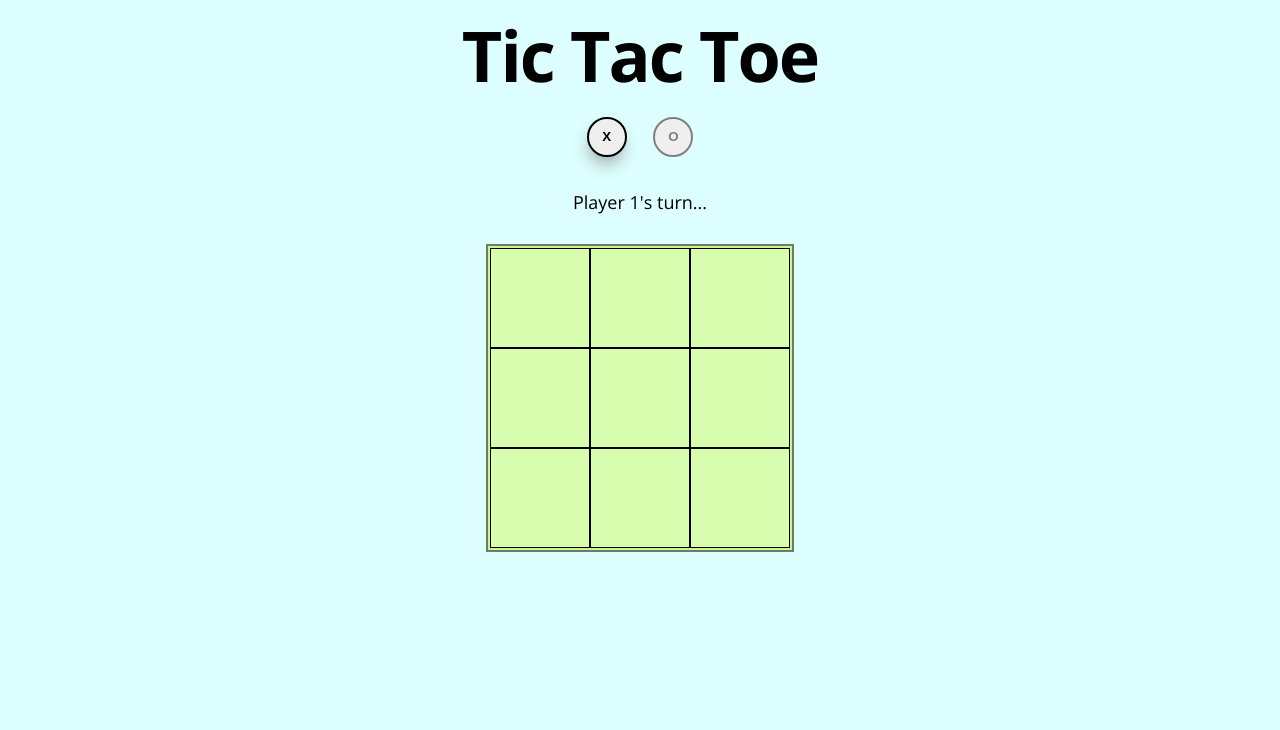
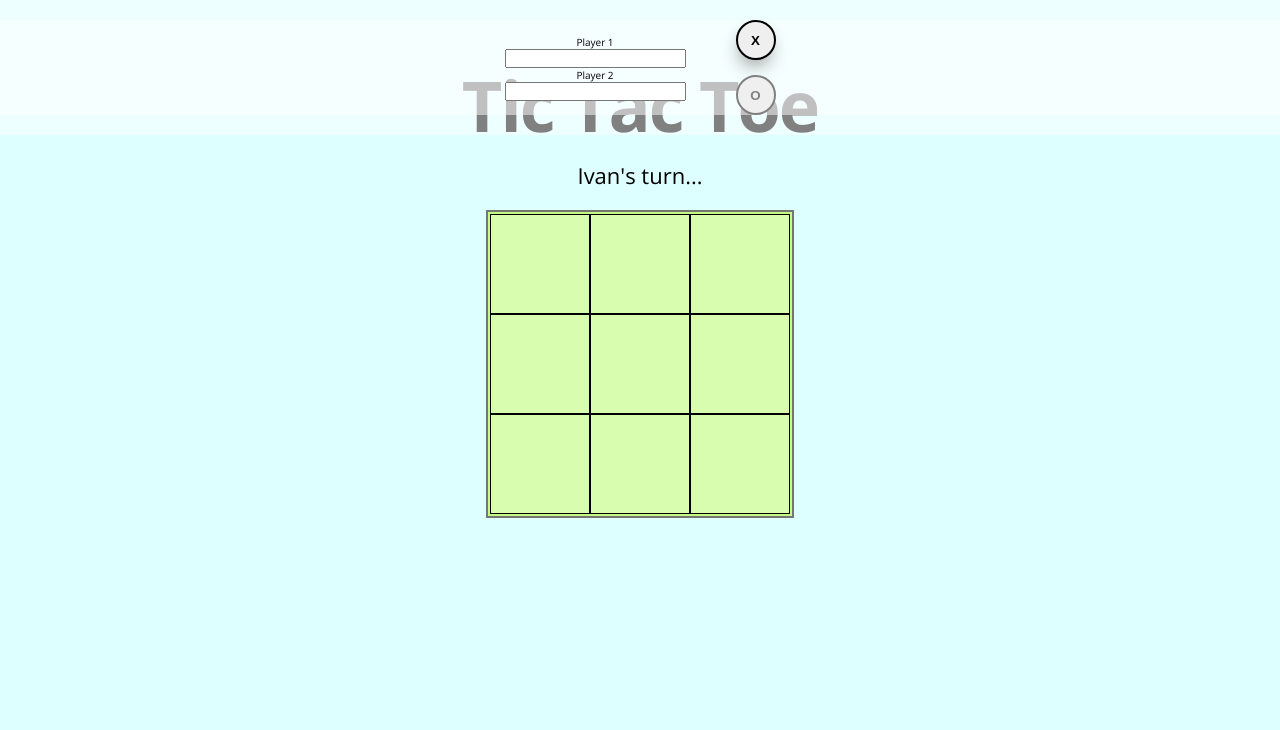
Before and after one commit to ivan-s-s/tic-tac-toe, a plain HTML site: page index.html in a window 1280 px wide. Shown: the top 730 px of the page. Drawn offline with nearby package versions, Linux system fonts and the light colour scheme.

Commit message:
Add start pop-up html and css

```diff
--- a/index.html
+++ b/index.html
@@ -12,24 +12,28 @@
 
 <body>
   <header>
-    <div id="winnerPopUp" class="win hide">
+    <div class="card">
+      <div class="item player">
+        <div class="names-box">
+          <label for="playerOne">Player 1</label>
+          <input type="text" name="playerOne" id="playerOne">
+          <label for="playerTwo">Player 2</label>
+          <input type="text" name="playerTwo" id="playerTwo">
+        </div>
+        <div class="picks-box">
+          <button class="btn btn-pick x-btn selected" onclick="changeToX()">X</button>
+          <button class="btn btn-pick o-btn not-selected" onclick="changeToO()">O</button>
+        </div>
       </div>
+    </div>
+    <div id="winnerPopUp" class="win hide"></div>
   </header>
 
   <main>
     <div class="title">Tic Tac Toe</div>
     <div class="board">
-
-
-      <div class="card">
-        <div class="item player">
-          <button class="btn btn-pick x-btn selected" onclick="changeToX()">X</button>
-          <button class="btn btn-pick o-btn not-selected" onclick="changeToO()">O</button>
-        </div>
-
         <div class="turn"></div>
         <div class="item game-board"></div>
-      </div>
     </div>
   </main>
 
--- a/script.js
+++ b/script.js
@@ -81,7 +81,7 @@ function GameController(
       board.dropToken(index, getActivePlayer().token);
       activePlayer.value.push(+index);
 
-      if (checkWin(getActivePlayer().value, index)) {
+      if (CheckWin(getActivePlayer().value, index)) {
         printWinner(getActivePlayer().name);
         winnerStatus.changeWinnerStatus();
       } else {
@@ -119,7 +119,7 @@ function WinnerStatus() {
   }
 }
 
-function checkWin(playerValues, index) {
+function CheckWin(playerValues, index) {
   const winCombanations = [
     [0, 1, 2],
     [3, 4, 5],
@@ -147,8 +147,8 @@ function checkWin(playerValues, index) {
   }
 }
 
-function ScreenController() {
-  const game = GameController();
+function ScreenController(playerOne, playerTwo) {
+  const game = GameController(playerOne, playerTwo);
   const playerTurnDiv = document.querySelector('.turn');
   const boardDiv = document.querySelector('.game-board');
 
@@ -193,8 +193,17 @@ function ScreenController() {
   updateScreen();
 }
 
-ScreenController();
+// function StartController() {
+//   const gamePage = ScreenController();
+//   const startDiv = document.querySelector('.card');
 
+//   const startScreen = () => {
+//     startDiv.
+//   }
+
+// }
+
+ScreenController('Ivan', 'Nikita');
 
 // function changeToX() {
 //     const xBtn = document.querySelector('.x-btn');
--- a/style.css
+++ b/style.css
@@ -20,41 +20,39 @@ body {
     background-color: #deffff;
 }
 
-main {
-    margin: 0;
-    padding: 2rem 0;
-}
-
-.title {
-    text-align: center;
-    font-size: 7rem;
-    font-weight: 700;
-    letter-spacing: -0.2rem;
-    line-height: 1em;
-    /* margin: 2rem 0; */
-}
-
-.board {
+.card {
     display: flex;
     justify-content: center;
     align-items: center;
     flex-direction: column;
+    position: absolute;
     width: 100%;
-    margin: auto;
-    position: relative;
+    background-color: rgba(255, 255, 255, 0.5);
 }
 
-.card {
+.item.player {
+    display: flex;
+    flex-wrap: wrap;
+    justify-content: center;
+    gap: 50px;
+    width: 100%;
+    margin: 2em 0;
+    background-color: rgba(255, 255, 255, 0.5)
+}
+
+.names-box {
     display: flex;
     justify-content: center;
     align-items: center;
     flex-direction: column;
 }
 
-.item.player {
+.picks-box {
     display: flex;
-    flex-wrap: wrap;
     justify-content: center;
+    align-items: center;
+    flex-direction: column;
+    gap: 15px;
 }
 
 .btn {
@@ -64,7 +62,7 @@ main {
 .btn-pick {
     width: 3em;
     height: 3em;
-    margin: 2em 1em 1em 1em;
+    margin: 0;
 }
 
 .selected {
@@ -81,9 +79,33 @@ main {
     color: grey;
 }
 
+main {
+    margin: 0;
+    padding: 7rem 0;
+    height: 100dvh;
+}
+
+.title {
+    text-align: center;
+    font-size: 7rem;
+    font-weight: 700;
+    letter-spacing: -0.2rem;
+    line-height: 1em;
+}
+
+.board {
+    display: flex;
+    justify-content: center;
+    align-items: center;
+    flex-direction: column;
+    width: 100%;
+    margin: auto;
+    position: relative;
+}
+
 .turn {
     margin: 2rem 0;
-    font-size: 18px;
+    font-size: 22px;
 }
 
 .game-board {
@@ -91,8 +113,6 @@ main {
     display: grid;
     grid-template-columns: repeat(3, 100px);
     grid-template-rows: repeat(3, 100px);
-    width: 100%;
-    margin: 1rem 0 0 0;
     padding: 2px;
     border: 2px solid rgb(117, 117, 117);
 }
```
